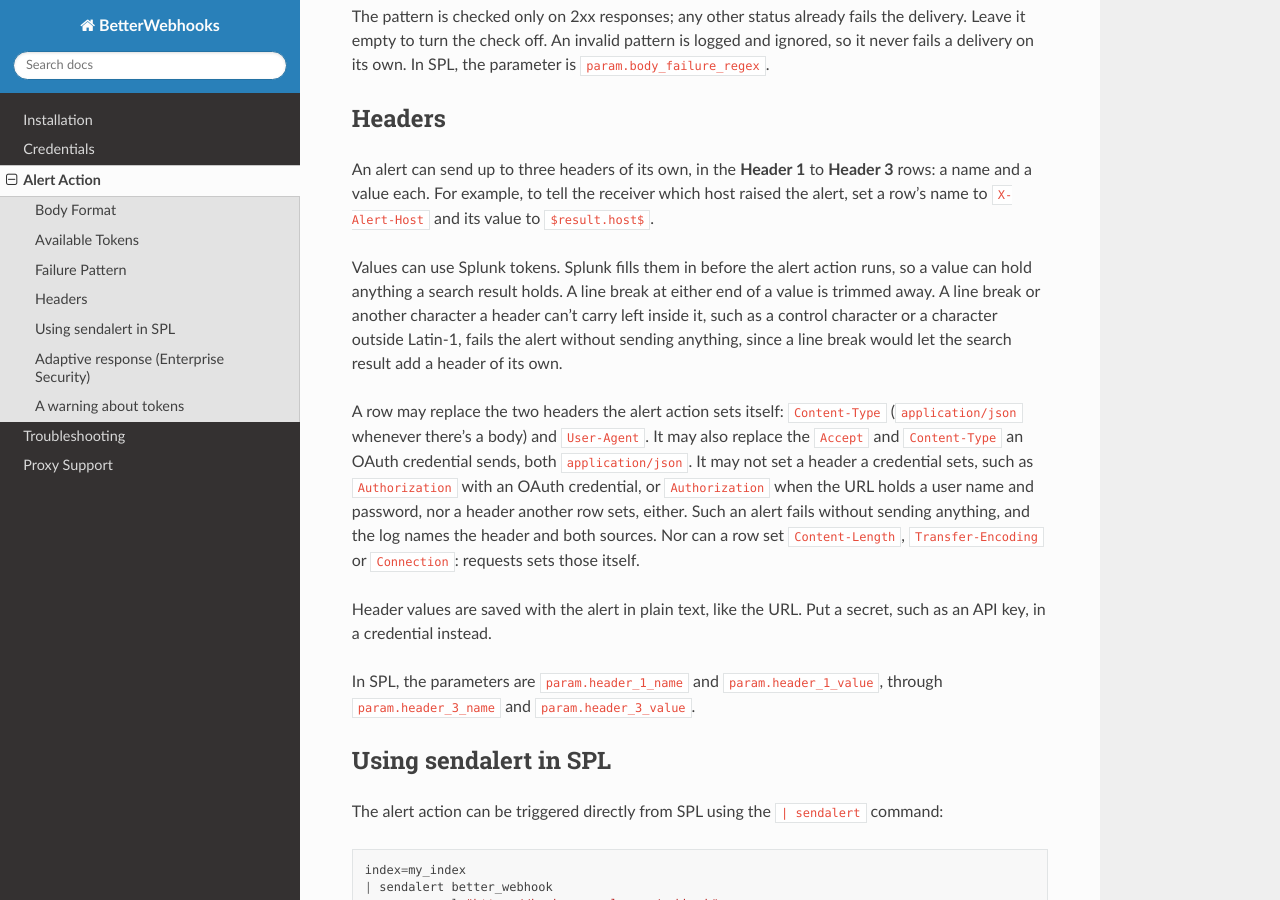
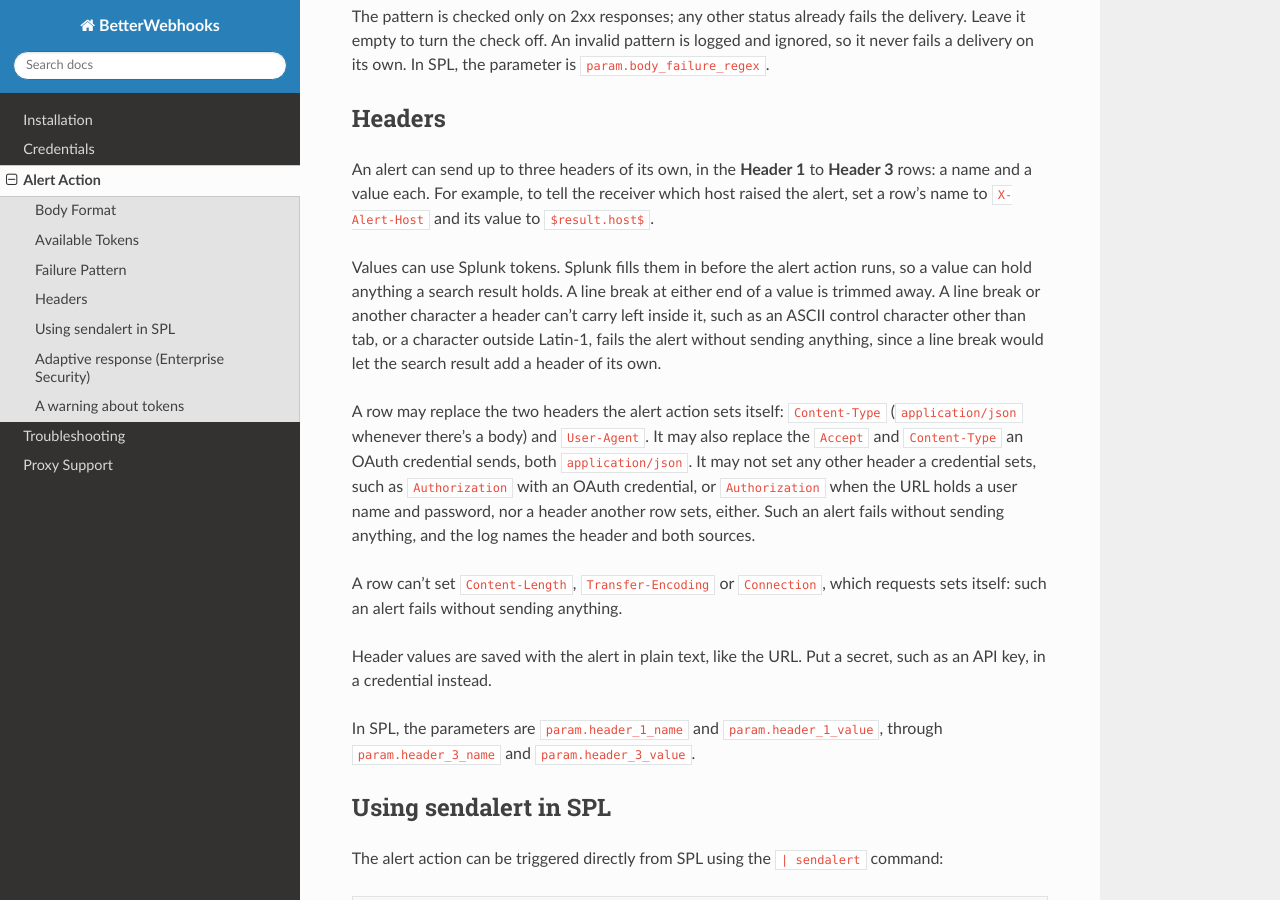
Before and after one commit to HurricaneLabs/BetterWebhooks, a Sphinx documentation site: the page built from docs/source/alert_action.rst, in a window 1280 px wide and 900 px high, scrolled down 1585 px. Built offline with Sphinx 7.4.7 and the Read the Docs theme 3.1.0, drawn with Linux system fonts in a browser that asks for light colours.

Commit message:
fix: BWH-V2-17 make the header wording match the code exactly (K13, K8, F2)

```diff
--- a/docs/source/alert_action.rst
+++ b/docs/source/alert_action.rst
@@ -92,20 +92,22 @@ value to ``$result.host$``.
 Values can use Splunk tokens. Splunk fills them in before the alert action
 runs, so a value can hold anything a search result holds. A line break at
 either end of a value is trimmed away. A line break or another character a
-header can't carry left inside it, such as a control character or a character
-outside Latin-1, fails the alert without sending anything, since a line break
-would let the search result add a header of its own.
+header can't carry left inside it, such as an ASCII control character other
+than tab, or a character outside Latin-1, fails the alert without sending
+anything, since a line break would let the search result add a header of its
+own.
 
 A row may replace the two headers the alert action sets itself:
 ``Content-Type`` (``application/json`` whenever there's a body) and
 ``User-Agent``. It may also replace the ``Accept`` and ``Content-Type`` an
-OAuth credential sends, both ``application/json``. It may not set a header a
-credential sets, such as ``Authorization`` with an OAuth credential, or
+OAuth credential sends, both ``application/json``. It may not set any other
+header a credential sets, such as ``Authorization`` with an OAuth credential, or
 ``Authorization`` when the URL holds a user name and password, nor a header
 another row sets, either. Such an alert fails without sending anything, and
-the log names the header and both sources. Nor can a row set
-``Content-Length``, ``Transfer-Encoding`` or ``Connection``: requests sets
-those itself.
+the log names the header and both sources.
+
+A row can't set ``Content-Length``, ``Transfer-Encoding`` or ``Connection``,
+which requests sets itself: such an alert fails without sending anything.
 
 Header values are saved with the alert in plain text, like the URL. Put a
 secret, such as an API key, in a credential instead.
--- a/docs/source/troubleshooting.rst
+++ b/docs/source/troubleshooting.rst
@@ -78,8 +78,8 @@ header's value.
    for example ``| eval host=replace(host, "[\r\n]", " ")``.
 
 ``Header 2 (Content-Length) is managed by the HTTP client, so the webhook isn't sent: remove the row``
-   requests sets this header from the body itself; remove the row. The same
-   goes for ``Transfer-Encoding`` and ``Connection``.
+   requests sets this header itself; remove the row. The same goes for
+   ``Transfer-Encoding`` and ``Connection``.
 
 ``Header Authorization is set by both credential my_oauth and the alert's header 1, so the webhook isn't sent``
    Two sources set the same header. Remove one of the two: clear or rename a
```
Also changed, not shown: 2 other files.
